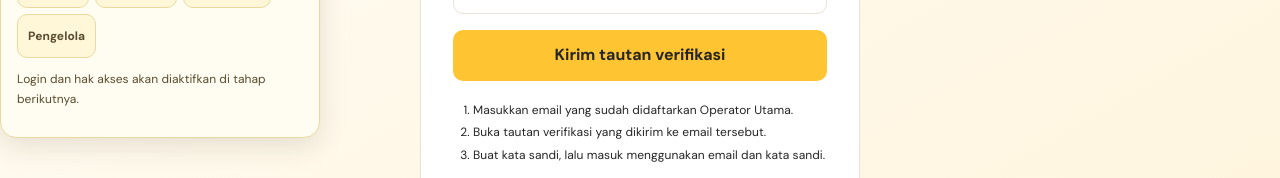
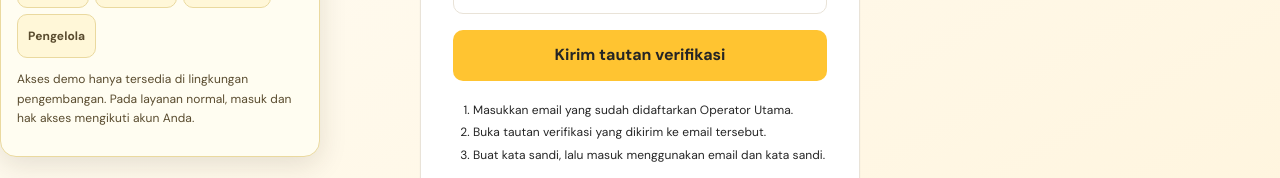
Before and after one commit to irusandi-hub/school-bus-management, a Next.js app: page /daftar in a window 1280 px wide. Both pictures are taken after a click on the button "DEMO". Shown: the part 403-581 px from the top of the page. Built offline with nearby package versions, Linux system fonts and the light colour scheme; no server answers.

Commit message:
fix(dev): clarify demo-only access notice

```diff
--- a/components/DevModeTab.tsx
+++ b/components/DevModeTab.tsx
@@ -41,7 +41,7 @@ export function DevModeTab({ environment, sha, branch }: { environment: string;
         {(sha || branch) && <div><dt>{c("Versi")}</dt><dd>{[sha?.slice(0, 7), branch].filter(Boolean).join(" · ")}</dd></div>}
       </dl>
       <nav aria-label={c("Pintasan area demo")}>{areas.map(([href, label]) => <Link key={href} href={href} onClick={() => setOpen(false)}>{c(label)}</Link>)}</nav>
-      <p>{c("Login dan hak akses akan diaktifkan di tahap berikutnya.")}</p>
+      <p>{c("Akses demo hanya tersedia di lingkungan pengembangan. Pada layanan normal, masuk dan hak akses mengikuti akun Anda.")}</p>
     </section>}
   </div>;
 }
```
